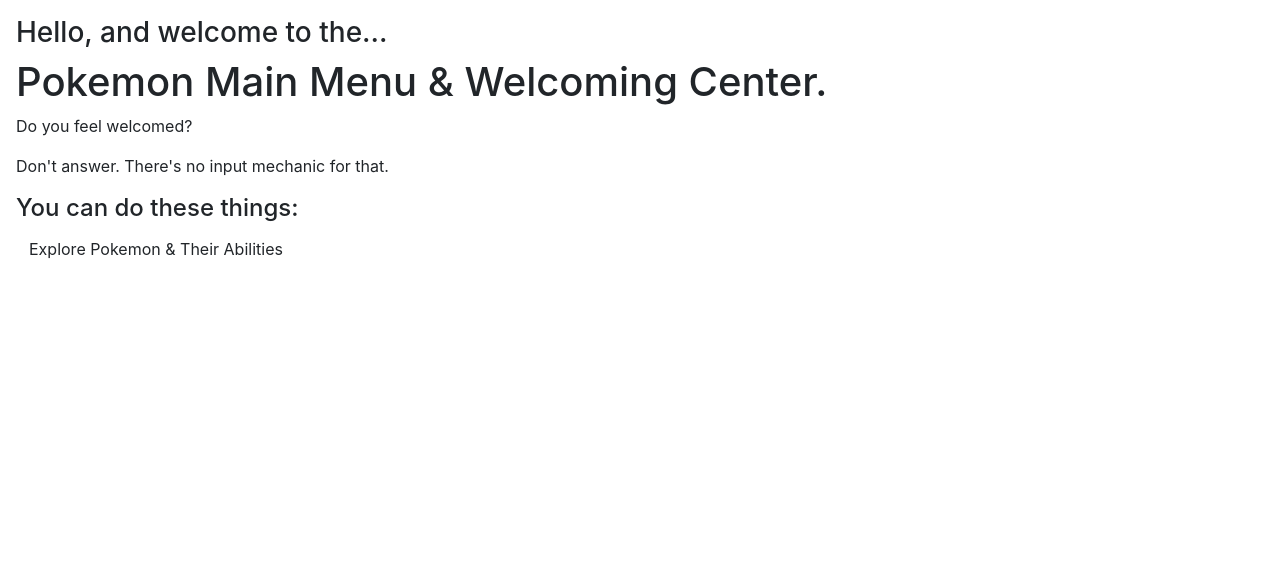
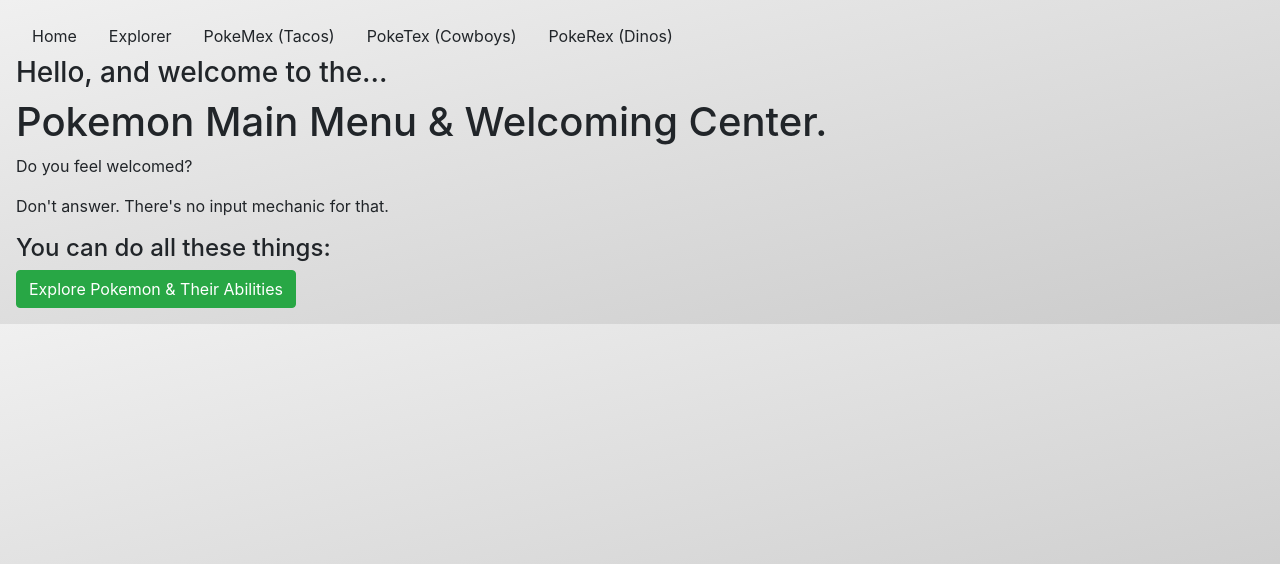
Before and after one commit to Sven-Moon/CT-poke-auth, a Flask app: page / in a window 1280 px wide. Shown: the top 564 px of the page. Run offline with Flask 2, Linux system fonts and the light colour scheme.

Commit message:
nav, style impr.

```diff
--- a/app/routes.py
+++ b/app/routes.py
@@ -24,7 +24,7 @@ def explorer():
 
     return render_template('explorer.html', title='Explorer',form=form)
 
-@app.route('/explorer/display/<string:pokemon_name>')
+@app.route('/explorer/<string:pokemon_name>')
 def display(pokemon_name):
     pokemon = pokedex.get_pokemon(pokemon_name)
     abilities = [pokedex.get_ability(ability_name) for ability_name in pokemon.abilities]
--- a/app/static/css/index.css
+++ b/app/static/css/index.css
@@ -9,12 +9,12 @@ a {
 
 body {
   padding: 1rem;
-
+  background-image: linear-gradient(to bottom right, rgb(240, 240, 240), rgb(203, 203, 203));
 }
 
-body * {
+/* body * {
   display: flex;
-}
+} */
 
 ul {
   padding: 0;
--- a/app/static/css/pages/display.css
+++ b/app/static/css/pages/display.css
@@ -1,4 +1,8 @@
 
-ul .card {
+div.card {
+  max-width: 500px;
+  background-color: rgba(255, 255, 255, 0.437);
+}
+ul.card {
   max-width: 500px;
 }
--- a/app/static/css/pages/explorer.css
+++ b/app/static/css/pages/explorer.css
@@ -11,3 +11,10 @@ fieldset {
 .separator {
   margin: .5rem;
 }
+.types {
+  display: flex;
+  flex-flow: row wrap;
+}
+.types li {
+  margin: auto;
+}
--- a/app/static/js/main.js
+++ b/app/static/js/main.js
@@ -0,0 +1,6 @@
+function showTypes() {
+  console.log("doing it!");
+  const container = document.getElementById("types-container");
+  container.classList.toggle("hide");
+  // container.classList.toggle("show");
+}
--- a/app/templates/explorer.html
+++ b/app/templates/explorer.html
@@ -21,11 +21,8 @@
           {{ form.pokemon_name(class="form-control form-control-lg") }}
         {% endif %}
     </div>
-    <div>{{ form.pokemon_name.data }}</div>
     <div>
       {{ form.submit(class="btn btn-outline-info") }}
     </div>
-
-</form>
-
+  </form>
 {% endblock content %}
--- a/app/templates/home.html
+++ b/app/templates/home.html
@@ -6,11 +6,11 @@
   <h1>Pokemon Main Menu & Welcoming Center.</h1>
   <p>Do you feel welcomed?</p>
   <p>Don't answer. There's no input mechanic for that.</p>
-  <h4>You can do these things:</h4>
+  <h4>You can do all these things:</h4>
 {% endblock header %}
 
 {% block content %}
-  <a href="{{ url_for('explorer') }}" class="btn">
+  <a href="{{ url_for('explorer') }}" class="btn btn-success">
     <span class="hotkey">Explore Pokemon & Their Abilities
   </a>
 {% endblock content %}
--- a/app/templates/layout.html
+++ b/app/templates/layout.html
@@ -11,14 +11,42 @@
       integrity="sha384-TX8t27EcRE3e/ihU7zmQxVncDAy5uIKz4rEkgIXeMed4M0jlfIDPvg6uqKI2xXr2"
       crossorigin="anonymous"
     />
-    <link rel="stylesheet" href="static/css/index.css" />
+    <link rel="stylesheet" href="/static/css/index.css" />
     <title>PokeFlex</title>
   </head>
   <body>
+    <ul class="nav">
+      <li class="nav-item">
+        <a class="nav-link active" href="{{ url_for('home') }}">Home</a>
+      </li>
+      <li class="nav-item">
+        <a class="nav-link" href="{{ url_for('explorer') }}">Explorer</a>
+      </li>
+      <li class="nav-item">
+        <a class="nav-link" href="#">PokeMex (Tacos)</a>
+      </li>
+      <li class="nav-item">
+        <a class="nav-link" href="#">PokeTex (Cowboys)</a>
+      </li>
+      <li class="nav-item">
+        <a class="nav-link" href="#">PokeRex (Dinos)</a>
+      </li>
+    </ul>
     {% with messages = get_flashed_messages(with_categories=true) %} {% if
     messages %} {% for category, message in messages %}
     <div class="alert alert-{{ category }}">{{ message }}</div>
     {% endfor %} {% endif %} {% endwith %} {% block header %} {% endblock header
     %} {% block content %} {% endblock content %}
+
+    <script
+      src="https://code.jquery.com/jquery-3.5.1.slim.min.js"
+      integrity="sha384-DfXdz2htPH0lsSSs5nCTpuj/zy4C+OGpamoFVy38MVBnE+IbbVYUew+OrCXaRkfj"
+      crossorigin="anonymous"
+    ></script>
+    <script
+      src="https://cdn.jsdelivr.net/npm/bootstrap@4.5.3/dist/js/bootstrap.bundle.min.js"
+      integrity="sha384-ho+j7jyWK8fNQe+A12Hb8AhRq26LrZ/JpcUGGOn+Y7RsweNrtN/tE3MoK7ZeZDyx"
+      crossorigin="anonymous"
+    ></script>
   </body>
 </html>
```
Also changed, not shown: app/templates/display.html (+2 -8 lines).
